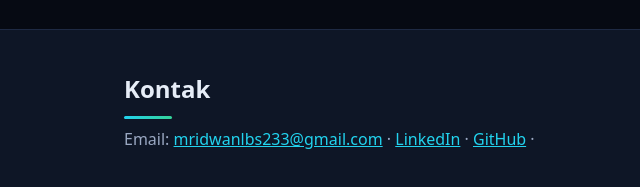
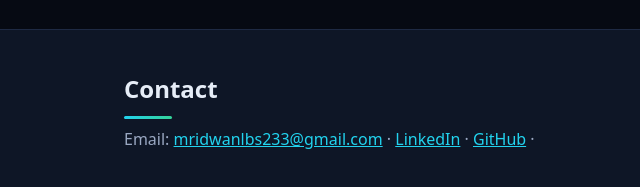
Before and after one commit to mridwanlubiis/portofolio, a plain HTML site: page index.html in a window 1280 px wide. Shown: the part 2356-2543 px from the top of the page, 0-640 px from the left. Drawn offline with Linux system fonts and the light colour scheme.

Commit message:
Update index.html

```diff
--- a/index.html
+++ b/index.html
@@ -158,7 +158,7 @@
 
 <!-- ===== KONTAK ===== -->
 <footer id="kontak"><div class="wrap">
-  <h2 style="margin:0;font-size:24px">Kontak</h2>
+  <h2 style="margin:0;font-size:24px">Contact</h2>
   <p>Email: <a href="mailto:mridwanlbs233@gmail.com">mridwanlbs233@gmail.com</a> ·
      <a href="https://www.linkedin.com/in/mridwanlbs23">LinkedIn</a> ·
      <a href="https://github.com/mridwanlbs233-collab">GitHub</a> ·
```
